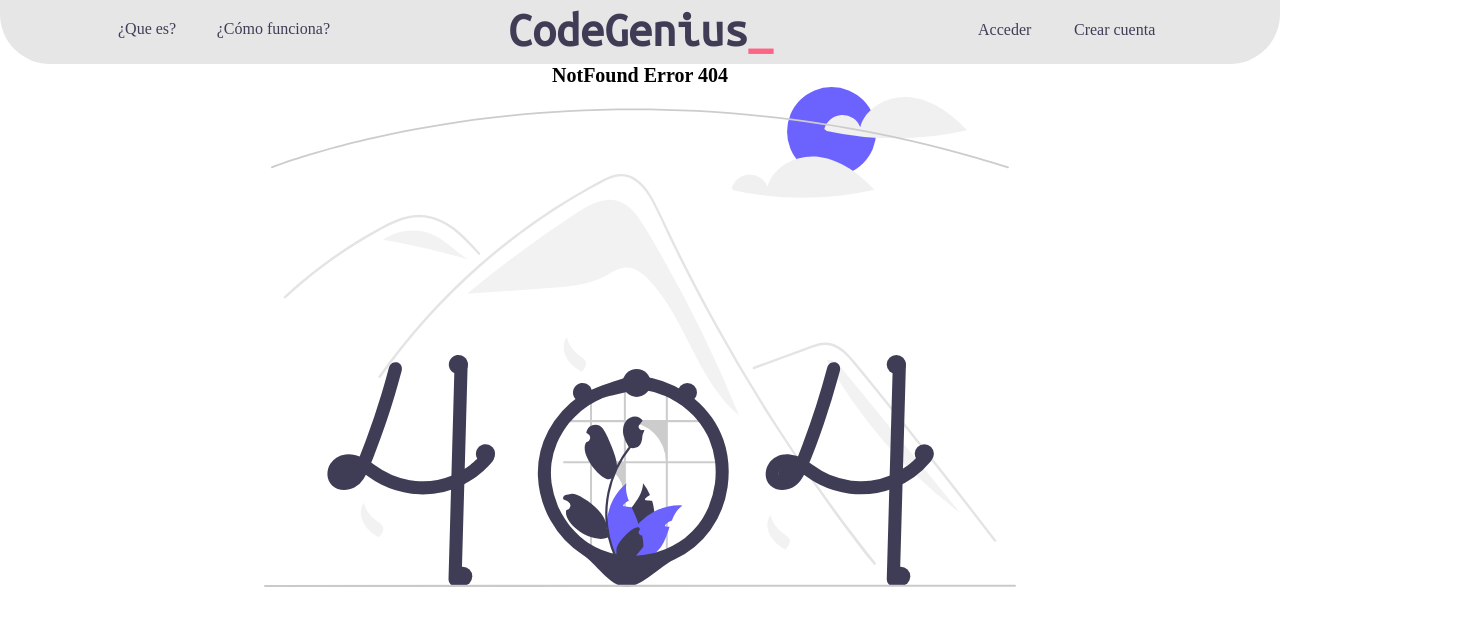
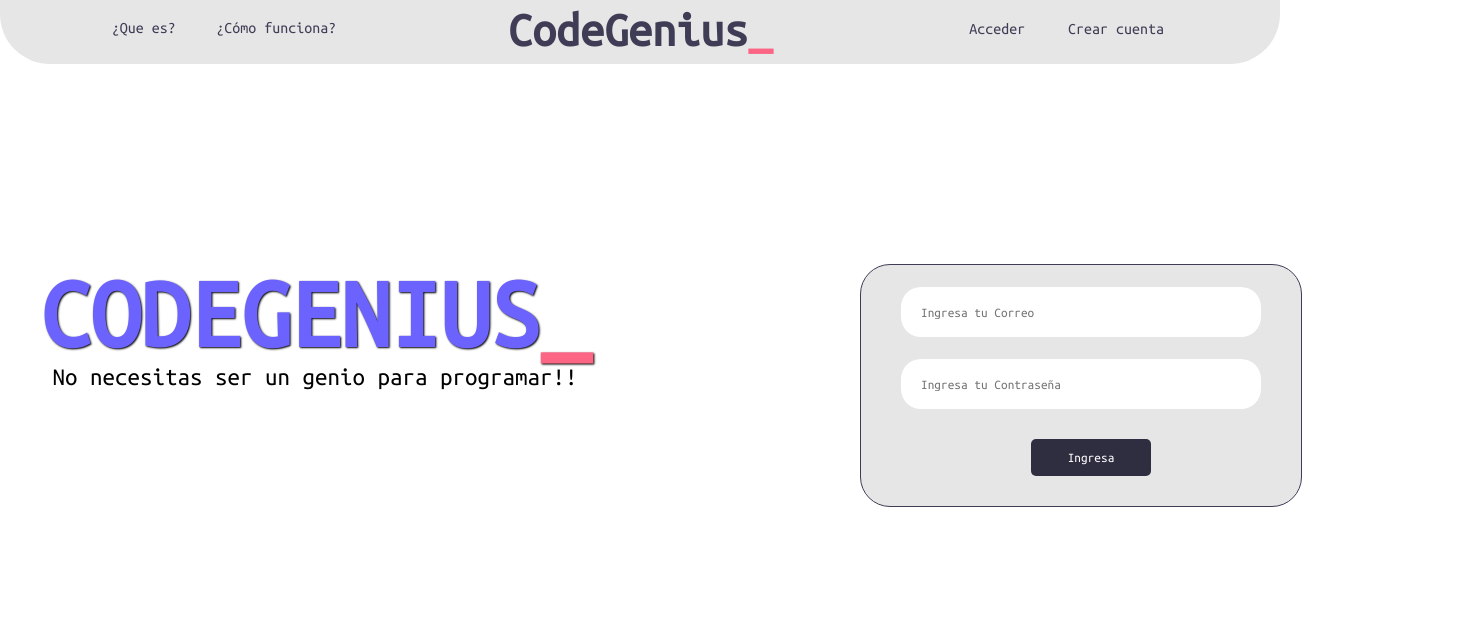
Before and after one commit to SantiagoVillamilC/E-learning, a React (Vite) app: page /Ingresa in a window 1280 px wide. Before the commit this address had no page. Shown: the top 626 px of the page, 1480 px wide, since content can reach past the window. Built offline with nearby package versions, Linux system fonts and the light colour scheme.

Commit message:
Actualizacion Formularios

```diff
--- a/package.json
+++ b/package.json
@@ -13,7 +13,9 @@
     "formik": "^2.4.0",
     "react": "^18.2.0",
     "react-dom": "^18.2.0",
-    "react-router-dom": "^6.11.2"
+    "react-router-dom": "^6.11.2",
+    "sweetalert2": "^11.7.10",
+    "sweetalert2-react-content": "^5.0.7"
   },
   "devDependencies": {
     "@types/react": "^18.0.28",
--- a/src/App.jsx
+++ b/src/App.jsx
@@ -2,6 +2,8 @@ import { useState } from 'react';
 import { Header } from './components/producto/Header';
 import { ProductList } from './components/producto/ProductList';
 import Formulario from './components/formulario/form';
+import Ingresa from './components/formulario/formIngresa';
+import { UserProvider } from './components/formulario/userProvider';
 
 import './App.css'
 import Home from './components/home/home';
@@ -32,6 +34,8 @@ export const App = () => {
         setTotal={setTotal}
         countProducts={countProducts}
         setCountProducts={setCountProducts}/> ]}/>
+        <Route path='/Ingresa' element={<UserProvider><Ingresa/></UserProvider>} />
+
       <Route path='/Formulario' element={<Formulario/>}/>
       <Route path = "*" element = {<NotFound/>}/>
     </Routes>
--- a/src/components/formulario/form.jsx
+++ b/src/components/formulario/form.jsx
@@ -1,177 +1,168 @@
-import React, {useState} from 'react';
-import {Formik, Form, Field, ErrorMessage, validateYupSchema } from 'formik';
+import { useState } from "react";
+import { Formik, Form, Field, ErrorMessage } from "formik";
 // import {Link} from 'react-router-dom'
-import Styles from './form.module.css';
+import Styles from "./form.module.css";
+import Swal from 'sweetalert2'
+import withReactContent from 'sweetalert2-react-content'
 
 
+function Formulario() {
 
-function Formulario(){
+  const MySwal = withReactContent(Swal)
 
-    const[formularioEnviado, cambiarFormularioEnviado] = useState(false);
+  const [values, setValues] = useState({});
 
-    const enviarDatos = (formValues, {resetForm}) =>{
-        console.log(formValues);
+  const enviarDatos = (formValues, { resetForm }) => {
     resetForm();
-        // funcion que no es visible
-    }
 
+    MySwal.fire({
+        title: <p>Formulario Enviado con Exito</p>,
+        didOpen: () => {
+          // `MySwal` is a subclass of `Swal` with all the same instance & static methods
+          MySwal.showLoading()
+        },
+        timer: 3000
+      })
+  };
 
-    return(
-        //esto si va a aparecer
+  return (
     <>
-        <div className={Styles.responsive} >
-
+      <div className={Styles.responsive}>
         <div className={Styles.title}>
-
-            <h1>CODEGENIUS</h1>
-            <p id={Styles.pForm} >No necesitas ser un genio para programar!!</p>
-
+          <h1>
+            CODEGENIUS<span style={{ color: "#FD6584" }}>_</span>
+          </h1>
+          <p id={Styles.pForm}>No necesitas ser un genio para programar!!</p>
         </div>
 
         <div>
-
-
           <Formik
             initialValues={{
               name: "",
               lastname: "",
               email: "",
-                    date:"",
-                    perfil:""
+              date: "",
+              perfil: "",
             }}
-
-                validate={(enviarDatos) =>{
-
-                    let errores ={};
-                    if(!enviarDatos.name){
-                        errores.name ='Por favor ingresa un nombre'
-                    }else if (!/^[a-zA-ZÀ-ÿ\s]{1,40}$/.test(enviarDatos.name)){
-                        errores.name ='El nombre solo puede contener letras y espacios'
+            validate={(enviarDatos) => {
+              let errores = {};
+              if (!enviarDatos.name) {
+                errores.name = "Por favor ingresa un nombre";
+              } else if (!/^[a-zA-ZÀ-ÿ\s]{1,40}$/.test(enviarDatos.name)) {
+                errores.name =
+                  "El nombre solo puede contener letras y espacios";
               }
 
-
-                    if(!enviarDatos.lastname){
-                        errores.lastname ='Por favor ingresa un apellido'
-                    }else if (!/^[a-zA-ZÀ-ÿ\s]{1,40}$/.test(enviarDatos.lastname)){
-                        errores.lastname ='El apellido solo puede contener letras y espacios'
+              if (!enviarDatos.lastname) {
+                errores.lastname = "Por favor ingresa un apellido";
+              } else if (!/^[a-zA-ZÀ-ÿ\s]{1,40}$/.test(enviarDatos.lastname)) {
+                errores.lastname =
+                  "El apellido solo puede contener letras y espacios";
               }
 
-
-                    if(!enviarDatos.email){
-                        errores.email ='Por favor ingresa correo'
-                    }else if (!/^[a-zA-Z0-9_.+-]+@[a-zA-Z0-9-]+\.[a-zA-Z0-9-.]+$/.test(enviarDatos.email)){
-                        errores.email ='Correo Invalido'
+              if (!enviarDatos.email) {
+                errores.email = "Por favor ingresa correo";
+              } else if (
+                !/^[a-zA-Z0-9_.+-]+@[a-zA-Z0-9-]+\.[a-zA-Z0-9-.]+$/.test(
+                  enviarDatos.email
+                )
+              ) {
+                errores.email = "Correo Invalido";
               }
-
 
               return errores;
             }}
-                onSubmit={(enviarDatos) =>{
-                   cambiarFormularioEnviado(true);
-                   setTimeout(() => cambiarFormularioEnviado(false), 3000)
-                   resetForm();
-
-                //    cambio2
-                }}
-
-
+            onSubmit={enviarDatos}
           >
-                {({ errors} ) =>(
-
-
+            {({ errors }) => (
               <Form>
-
-                    <div >
-
+                <div>
                   <Field
-
                     name="name"
                     type="text"
                     placeholder="Ingresa tu Nombre"
-
-
                   />
-                     <ErrorMessage name="name" component={() =>(
-                        <div className="error" style={{ fontSize: '12px', color: 'white'}} >{errors.name}</div>
-                     )} />
+                  <ErrorMessage
+                    name="name"
+                    component={() => (
+                      <div
+                        className="error"
+                        style={{ fontSize: '15px', color: 'black' }}
+                      >
+                        {errors.name}
+                      </div>
+                    )}
+                  />
                 </div>
 
                 <div>
                   <Field
-
                     name="lastname"
                     type="text"
                     placeholder="Ingresa tu Apellido"
-
                   />
-                    <ErrorMessage name="lastname" component={() =>(
-                        <div className="error" style={{ fontSize: '12px', color: 'white'}} >{errors.lastname}</div>
-                     )} />
-
+                  <ErrorMessage
+                    name="lastname"
+                    component={() => (
+                      <div
+                        className="error"
+                        style={{ fontSize: '15px', color: 'black' }}
+                      >
+                        {errors.lastname}
+                      </div>
+                    )}
+                  />
                 </div>
 
                 <div>
                   <Field
-
                     name="email"
                     type="email"
                     placeholder="Ingresa tu Correo"
-
                   />
 
-                    <ErrorMessage name="email" component={() =>(
-                        <div className="error" style={{ fontSize: '12px', color: 'white'}} >{errors.email}</div>
-                     )} />
-
+                  <ErrorMessage
+                    name="email"
+                    component={() => (
+                      <div
+                        className="error"
+                        style={{ fontSize: '15px', color: 'black' }}
+                      >
+                        {errors.email}
                       </div>
-
-                    <div  className={Styles.cssField} >
-                    <div>
-
-                     <Field
-
-                     name="date"
-                     type="date"
-                     placeholder=""
+                    )}
                   />
                 </div>
 
-                    {/* cambio1 */}
-                    <div >
+                <div className={Styles.cssField}>
+                  <div>
+                    <Field name="date" type="date" placeholder="" />
+                  </div>
 
+                  <div>
                     <Field
                       className={Styles.opField}
                       component="select"
                       name="perfil"
                       placeholder="Perfil"
-
                     >
                       <option>Perfil</option>
                       <option value={"E"}>Estudiante</option>
                       <option value={"P"}>Profesor</option>
                       <option value={"A"}>Aventurero</option>
                       <option value={"EM"}>Emprendedor</option>
-
-
                     </Field>
                   </div>
-
-
-
                 </div>
 
-
-
-                    <button  type='submit'>Registrarse</button>
-                    {formularioEnviado && <p className='enviado'>Formulario enviado con exito!</p>}
+                <button type="submit">Registrarse</button>
               </Form>
             )}
-
           </Formik>
         </div>
       </div>
     </>
-    )
+  );
 }
 
 export default Formulario;
--- a/src/components/formulario/form.module.css
+++ b/src/components/formulario/form.module.css
@@ -1,7 +1,8 @@
+@import url('https://fonts.googleapis.com/css2?family=Ubuntu+Mono&display=swap');
 
 body{
 
-    font-family: 'Graduate', cursive;
+    font-family: 'Ubuntu Mono', monospace;
     font-size: 10px;
     text-align: center;
 }
@@ -22,7 +23,7 @@ body{
 }
 
 .title h1{
-    color: brown;
+    color: #6C63FF;
     text-shadow: 1px 1px 2px black;
 }
 
@@ -36,9 +37,9 @@ Form{
     justify-content: end;
     margin: 200px 100px 200px 20px;
     padding: 10px 20px;
-    background-color: rgb(230, 193, 193);
+    background-color: #E6E6E6;
     border-radius: 30px;
-    border: 1px solid rgb(199, 110, 110);
+    border: 1px solid #3F3D56;
     width: 400px;
 }
 
@@ -49,7 +50,7 @@ input{
     height: 30px;
     border-radius: 20px;
     border: none;
-    font-family: 'Graduate', cursive;
+    font-family: 'Ubuntu Mono', monospace;
 }
 
 .cssField {
@@ -76,7 +77,7 @@ input{
  background-color: white;
  border-radius: 20px;
  padding: 15px;
- font-family: 'graduate';
+ font-family: 'Ubuntu Mono', monospace;
  margin-top: 10px;
  margin-right: 80px;
  border: none;
@@ -89,11 +90,10 @@ button{
     width: 120px;
     padding: 12px 12px;
     margin: 20px 150px;
-    background-color: rgb(107, 18, 18);
+    background-color: #2F2E41;
     border-radius: 5px;
     border: none;
     color: white;
-    font-family: 'Graduate';
-
+    font-family: 'Ubuntu Mono', monospace;
 
 }
--- /dev/null
+++ b/src/components/formulario/formIngresa.jsx
@@ -0,0 +1,104 @@
+import { useUserContext, useUserToggleContext } from './userProvider';
+import {Formik, Form, Field, ErrorMessage } from 'formik';
+// import {useHistory} from 'react-router-dom'
+import Styles from './form.module.css';
+
+function Ingresa(){
+
+    // const history = useHistory();
+
+    const user = useUserContext();
+    const Ingresa = useUserToggleContext();
+
+    const enviarDatos = (formValues, {resetForm}) =>{
+
+        resetForm();
+        // history.push('/Header');
+
+    }
+
+    return(
+        <>
+        <div className={Styles.responsive} >
+
+            <div className={Styles.title}>
+
+            <h1>CODEGENIUS<span style={{color: "#FD6584"}}>_</span></h1>
+            <p id={Styles.pForm}>No necesitas ser un genio para programar!!</p>
+
+            </div>
+
+            <div>
+            <Formik
+                initialValues={{
+
+                    email: "",
+                    password: "",
+
+                }}
+
+                validate={(enviarDatos) =>{
+
+                    let errores ={};
+
+                    if(!enviarDatos.email){
+                        errores.email ='Por favor ingresa correo'
+                    }else if (!/^[a-zA-Z0-9_.+-]+@[a-zA-Z0-9-]+\.[a-zA-Z0-9-.]+$/.test(enviarDatos.email)){
+                        errores.email ='Correo Invalido'
+                    }
+
+                    if(!enviarDatos.password){
+                        errores.password ='Por favor ingresa una contraseña'
+                    }
+
+                    return errores;
+                }}
+                onSubmit={enviarDatos}
+
+            >
+                {({ errors} ) =>(
+
+
+                    <Form>
+
+                    <div>
+                     <Field
+
+                     name="email"
+                     type="email"
+                     placeholder="Ingresa tu Correo"
+
+                     />
+
+                    <ErrorMessage name="email" component={() =>(
+                        <div className="error" style={{ fontSize: '15px', color: 'black'}} >{errors.email}</div>
+                     )} />
+
+                    </div>
+
+                    <div>
+
+                  <Field
+
+                   name="password"
+                   type="password"
+                   placeholder="Ingresa tu Contraseña"
+
+                   />
+                   <ErrorMessage name="password" component={() =>(
+                      <div className="error" style={{ fontSize: '15px', color: 'black'}} >{errors.password}</div>
+                   )} />
+                   </div>
+                   {/* LINKEAR A TIENDA */}
+                   <button onClick={Ingresa}>Ingresa</button>
+                   {user && <p>Puedes ingresar {user.name}</p>}
+                </Form>
+                )}
+            </Formik>
+            </div>
+            </div>
+        </>
+    )
+}
+
+export default Ingresa;
--- /dev/null
+++ b/src/components/formulario/userProvider.jsx
@@ -0,0 +1,37 @@
+import React, {useState, useContext} from "react";
+
+const userContext = React.createContext();
+const userToggleContext = React.createContext();
+
+export function useUserContext(){
+    return useContext(userContext);
+}
+
+export function useUserToggleContext(){
+    return useContext(userToggleContext);
+}
+
+export function UserProvider(props){
+
+    const [user, setUser] = useState(null);
+
+    function Ingresa(){
+        if(user){
+          setUser(null);
+        }else{
+          setUser({
+            name: 'cami',
+            email: 'cami@gmail.com',
+            password: 12345,
+          });
+        }
+      }
+
+    return(
+        <userContext.Provider value={user}>
+            <userToggleContext.Provider value={Ingresa}>
+                {props.children}
+            </userToggleContext.Provider>
+        </userContext.Provider>
+    );
+}
--- a/src/components/nav/nav.jsx
+++ b/src/components/nav/nav.jsx
@@ -29,7 +29,7 @@ export const Nav = () => {
         </Link>
         <div>
         <ul>
-          <Link to="/Formulario" style={{textDecoration:"none"}}>
+          <Link to="/Ingresa" style={{textDecoration:"none"}}>
             <li>
               <div
                 className={Styles.botonIngresarCabecera}
@@ -39,7 +39,7 @@ export const Nav = () => {
               </div>
             </li>
           </Link>
-          <Link to="/Header" style={{textDecoration:"none"}}>
+          <Link to="/Formulario" style={{textDecoration:"none"}}>
             <li>
               <div
                 className={Styles.botonCrearCuentaCabecera}
```
Also changed, not shown: 1 other file (tests, documents, lock files or other folders). Lines whose indentation alone changed are shown as unchanged.
